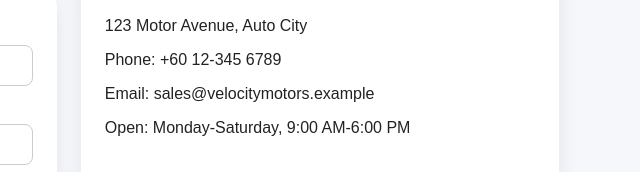
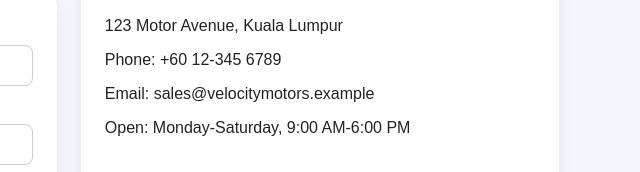
Before and after one commit to senthi32/cars, a plain HTML site: page contact.html in a window 1280 px wide. Shown: the part 179-351 px from the top of the page, 619-1259 px from the left. Drawn offline with Linux system fonts and the light colour scheme.

Commit message:
Update address

```diff
--- a/contact.html
+++ b/contact.html
@@ -3,5 +3,5 @@
 <head><meta charset="UTF-8"><meta name="viewport" content="width=device-width, initial-scale=1.0"><title>Velocity Motors | Contact</title><link rel="stylesheet" href="style.css"></head>
 <body>
 <header><nav class="navbar"><h1>Velocity Motors</h1><ul><li><a href="index.html">Home</a></li><li><a href="cars.html">Cars</a></li><li><a href="contact.html">Contact</a></li></ul></nav></header>
-<main class="container contact-layout"><section><h2>Contact Us</h2><form><label>Name</label><input type="text" placeholder="Your name"><label>Email</label><input type="email" placeholder="Your email"><label>Car Interest</label><input type="text" placeholder="Example: Urban SUV"><label>Message</label><textarea placeholder="How can we help?"></textarea><button class="btn" type="submit">Send Inquiry</button></form></section><section class="info-box"><h2>Visit Our Showroom</h2><p>123 Motor Avenue, Auto City</p><p>Phone: +60 12-345 6789</p><p>Email: sales@velocitymotors.example</p><p>Open: Monday-Saturday, 9:00 AM-6:00 PM</p></section></main>
+<main class="container contact-layout"><section><h2>Contact Us</h2><form><label>Name</label><input type="text" placeholder="Your name"><label>Email</label><input type="email" placeholder="Your email"><label>Car Interest</label><input type="text" placeholder="Example: Urban SUV"><label>Message</label><textarea placeholder="How can we help?"></textarea><button class="btn" type="submit">Send Inquiry</button></form></section><section class="info-box"><h2>Visit Our Showroom</h2><p>123 Motor Avenue, Kuala Lumpur</p><p>Phone: +60 12-345 6789</p><p>Email: sales@velocitymotors.example</p><p>Open: Monday-Saturday, 9:00 AM-6:00 PM</p></section></main>
 <footer><p>&copy; 2026 Velocity Motors. All rights reserved.</p></footer></body></html>
```
